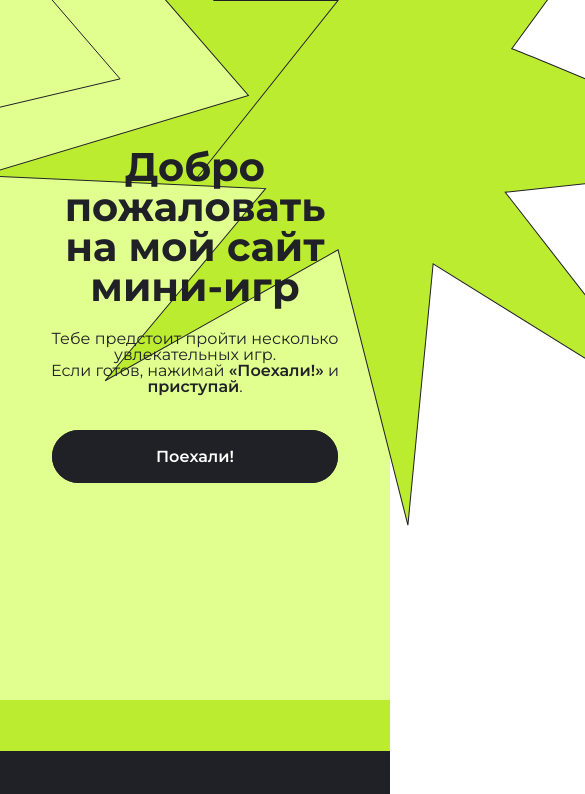
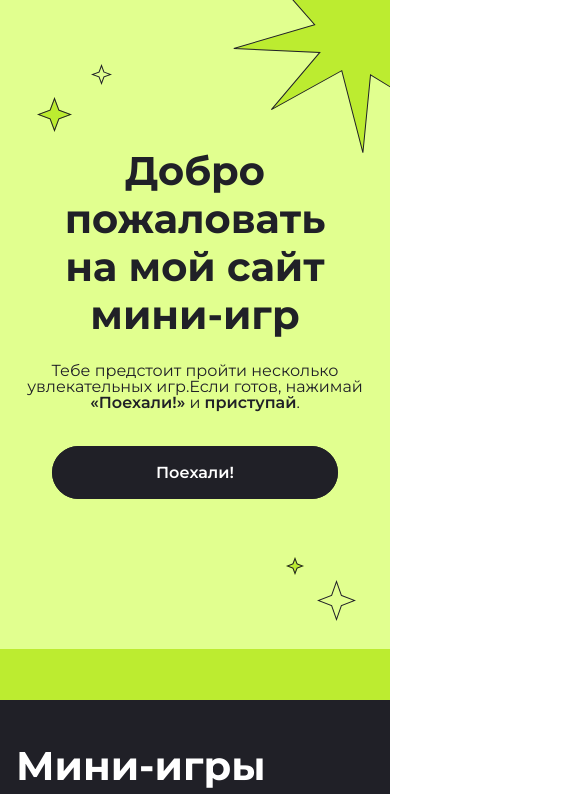
Before and after one commit to Bossgmm/2-nd-course-hw, a plain HTML site: page index.html in a window 390 px wide. Shown: the top 794 px of the page, 585 px wide, since content can reach past the window. Drawn offline with Linux system fonts and the light colour scheme.

Commit message:
закончил править проект по правкам Наставника

```diff
--- a/_mob.scss
+++ b/_mob.scss
@@ -5,15 +5,50 @@
     padding-right: 16px;
   }
 
+  .star{
+    display: none;
+  }
+
+  .mob{
+    display: inline;
+  }
+
+  .star1-mob{
+    top: 97px;
+    left: 37px;
+  }
+
+  .star2-mob{
+    top: 64px;
+    left: 91px;
+  }
+
+  .star3-mob{
+    top: 557px;
+    right: 86px;
+  }
+
+  .star4-mob{
+    top: 580px;
+    right: 34px;
+  }
+
+  .bigStar-mob{
+    top: -103px;
+    right: -115px;
+  }
+
     .top{
         text-align: center;
         height: 700px;
     }
-
+    .transfer{
+        display: none;
+    }
     .title {
         padding-top: 147px;
         font-size: 40px;
-        line-height: 100%;
+        line-height: 120%;
     }
 
     .subtitle{
--- a/index.html
+++ b/index.html
@@ -15,21 +15,31 @@
 <body>
     <section class="top center">
         <img class="star star1" src="images/Star_1.svg" alt="">
+        <img class="star mob star1-mob" src="images/Star_1_mob.svg" alt="">
         <img class="star star2" src="images/Star_2.svg" alt="">
+        <img class="star mob star2-mob" src="images/Star_2_mob.svg" alt="">
         <img class="star star3" src="images/Star_3.svg" alt="">
+        <img class="star mob star3-mob" src="images/Star_3_mob.svg" alt="">
         <img class="star star4" src="images/Star_4.svg" alt="">
+        <img class="star mob star4-mob" src="images/Star_4_mob.svg" alt="">
         <img class="star line1" src="images/Line_1.svg" alt="">
         <img class="star bigStar" src="images/bigStar.svg" alt="">
+        <img class="star mob bigStar-mob" src="images/bigStar_mob.svg" alt="">
         <img class="star line2" src="images/Line_2.svg" alt="">
+        <img class="star line3" src="images/Line_3.svg" alt="">
+        <img class="star triangle" src="images/Triangle.svg" alt="">
+        <img class="star line4" src="images/Line_4.svg" alt="">
         <header class="header">
             <h1 class="title">Добро пожаловать <br>на мой сайт мини-игр</h1>
-            <p class="subtitle">Тебе предстоит пройти несколько увлекательных игр.<br>Если готов, нажимай <span class="subtitle__span">«Поехали!»</span> и <span class="subtitle__span">приступай</span>.</p>
+            <p class="subtitle">Тебе предстоит пройти несколько увлекательных игр.<br class="transfer">Если готов, нажимай <span class="subtitle__span">«Поехали!»</span> и <span class="subtitle__span">приступай</span>.</p>
            <a href="#about" class="title-button">Поехали!</a>
            <a href="#mini" class="title-button title-button-mob">Поехали!</a>
         </header>
+        <div class="strip"></div>
+    </section>
 
-    </section>
-    <div class="strip"></div>
+
+
     <section id="about" class="about center">
         <h1 class="about-title">Об играх</h1>
         <p class="about-subtitle">В моей коллекции представлено 6 игр на разные темы. <br>Игры несложные — в них может поиграть каждый. <br>
--- a/style.scss
+++ b/style.scss
@@ -20,6 +20,10 @@ body {
 
 .star{
   position: absolute;
+}
+
+.mob{
+  display: none;
 }
 
 .bigStar{
@@ -53,6 +57,26 @@ body {
   right: 269px;
 }
 
+.line2{
+  top: 254px;
+  right: 231px;
+}
+
+.line3{
+  top: 379px;
+  right: -5px;
+}
+
+.line4{
+  top: 663px;
+  right: 61px;
+}
+
+.triangle{
+  top: 468px;
+  right: 113px;
+}
+
 .header{
   position: relative;
 }
@@ -63,6 +87,9 @@ body {
   background-position: center;
   background-size: cover;
   height: 800px;
+  position: relative;
+  z-index: 1;
+  overflow: hidden;
 }
 
 .title {
@@ -114,6 +141,11 @@ body {
   height: 90px;
   background-color: $g-color;
   min-width: 376px;
+  position: absolute;
+  bottom: 0;
+  width: 100vw;
+  left: 0;
+  z-index: 2;
 }
 
 .about {
```
Also changed, not shown: images/Line_3.svg (added), images/Line_4.svg (added), images/Star_1_mob.svg (added), images/Star_2_mob.svg (added), images/Star_3_mob.svg (added), images/Star_4_mob.svg (added), images/Triangle.svg (added), images/bigStar_mob.svg (added), style.css, 1 other file.
